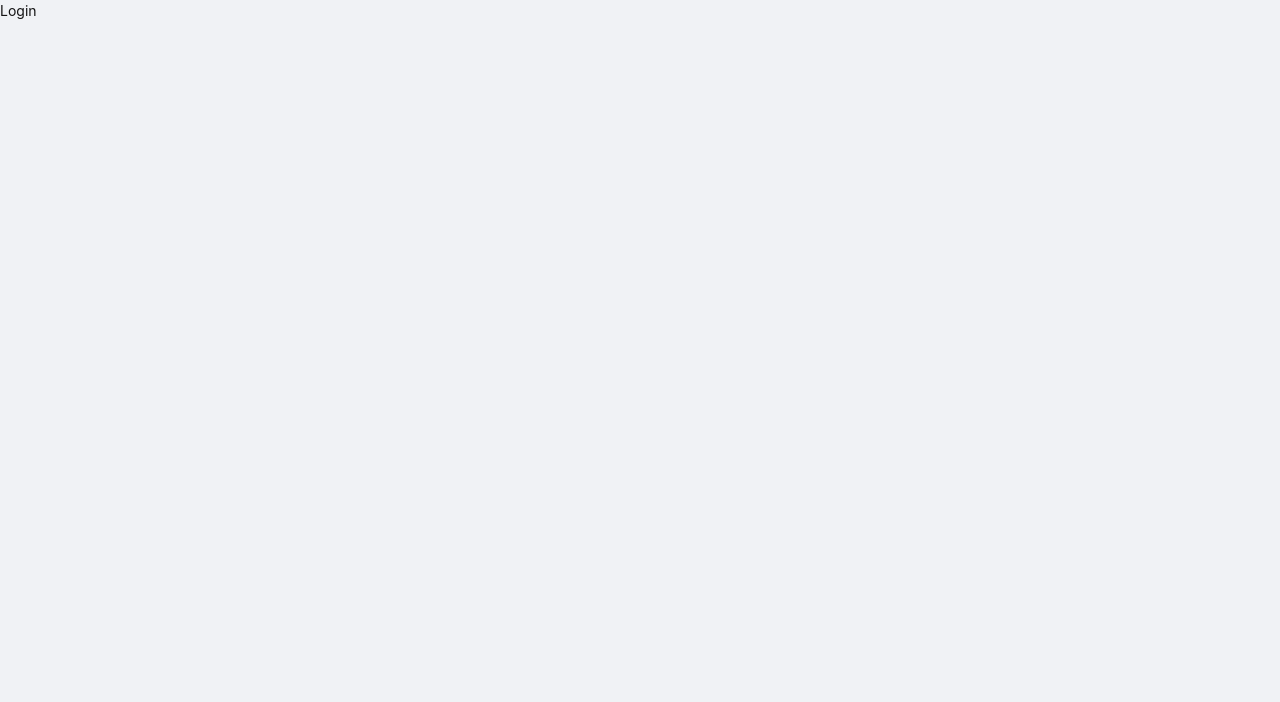
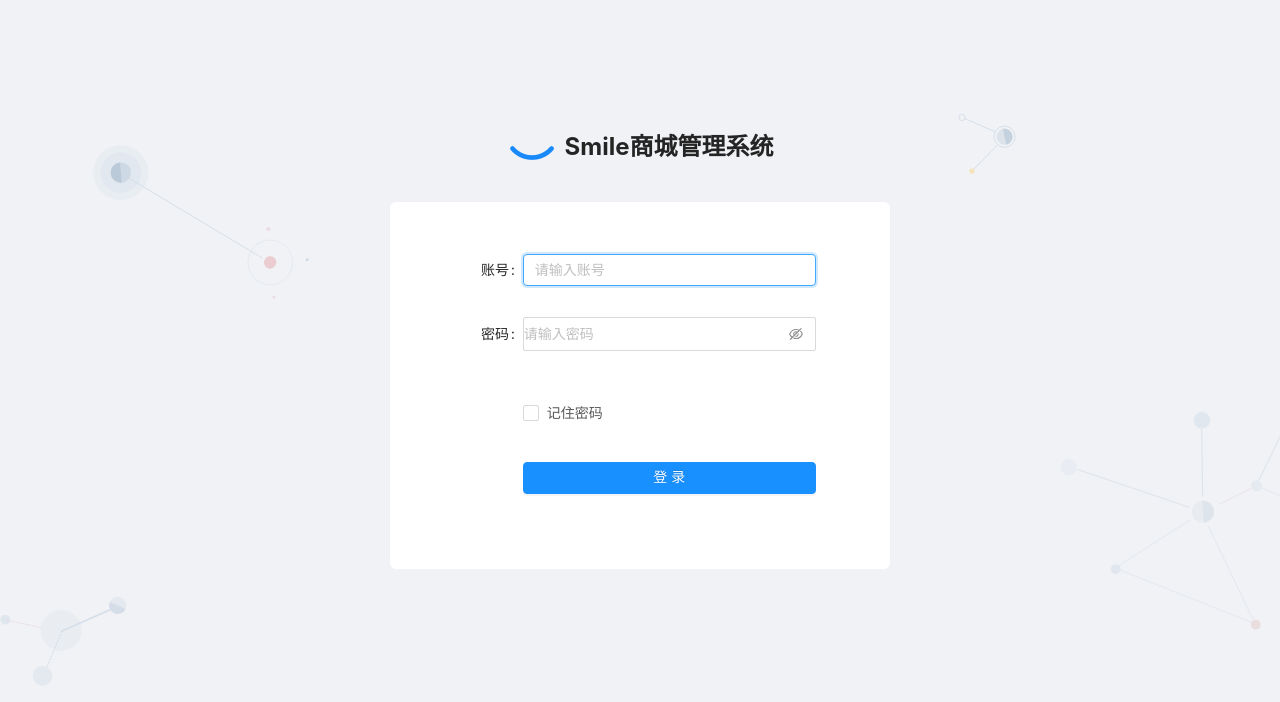
Before and after one commit to PingTouG/Smile, a React (Create React App) app in the folder dashboard-react/: page /admin/login in a window 1280 px wide. Shown: the top 702 px of the page. Built offline with nearby package versions, Linux system fonts and the light colour scheme.

Commit message:
feat(dashboard-react): 添加登录页面

```diff
--- a/dashboard-react/src/index.tsx
+++ b/dashboard-react/src/index.tsx
@@ -6,9 +6,7 @@ import zhCN from 'antd/es/locale/zh_CN'
 
 ReactDOM.render(
   <ConfigProvider locale={zhCN}>
-    <React.StrictMode>
-      <App />
-    </React.StrictMode>
+    <App />
   </ConfigProvider>,
   document.getElementById('root')
 )
--- /dev/null
+++ b/dashboard-react/src/types/index.ts
@@ -0,0 +1,4 @@
+export interface LoginParams {
+  username: string
+  password: string
+}
--- /dev/null
+++ b/dashboard-react/src/utils/rules.ts
@@ -0,0 +1,61 @@
+import { Rule } from 'antd/lib/form'
+
+const validateTrigger = 'onSubmit'
+
+/**
+ * @method isRequired
+ * @description 必填项
+ * @param message 提示信息
+ * @returns 校验规则
+ */
+export const isRequired = (message = '必填项'): Rule => ({
+  required: true,
+  validateTrigger,
+  message,
+})
+
+/**
+ * @method min
+ * @description 最小长度
+ * @param min 最小长度
+ * @returns 校验规则
+ */
+export const min = (min = 6): Rule => ({
+  min,
+  validateTrigger,
+  message: `至少${min}位`,
+})
+
+/**
+ * @method isNumber
+ * @description 是否为数字
+ * @returns 校验规则
+ */
+export const isNumber = (): Rule => ({
+  pattern: /\d/,
+  message: '只能为数字',
+  validateTrigger,
+})
+
+/**
+ * @method isNumber
+ * @description 是否为邮箱
+ * @returns 校验规则
+ */
+export const isEmail = (): Rule => ({
+  pattern: /^[a-z0-9!#$%&'*+/=?^_`{|}~-]+(?:\.[a-z0-9!#$%&'*+/=?^_`{|}~-]+)*@(?:[a-z0-9](?:[a-z0-9-]*[a-z0-9])?\.)+[a-z0-9](?:[a-z0-9-]*[a-z0-9])?$/i,
+  message: '请输入正确的邮箱格式',
+  validateTrigger,
+})
+
+/**
+ * @method isURL
+ * @description 是否为url
+ * @param message 错误信息
+ * @returns 校验规则
+ */
+export const isURL = (message = '请输入正确的地址'): Rule => ({
+  type: 'url',
+  message,
+  validateTrigger,
+})
--- /dev/null
+++ b/dashboard-react/src/views/Login/index.scss
@@ -0,0 +1,39 @@
+.page {
+  height: 100vh;
+  box-sizing: border-box;
+  padding-top: 10%;
+  background-image: url('../../assets/images/bg.svg');
+  background-size: 100% 100%;
+
+  &__header {
+    display: flex;
+    align-items: center;
+    justify-content: center;
+    margin-bottom: 24px;
+  }
+
+  &__logo {
+    width: 50px;
+    margin-right: 8px;
+  }
+
+  &__container {
+    padding: 24px;
+    width: 500px;
+    margin: 0 auto;
+    background-color: #fff;
+    border-radius: 6px;
+  }
+
+  &__form {
+    width: 400px;
+    margin: 0 auto;
+    padding: 24px;
+  }
+
+  &__title {
+    font-size: 24px;
+    font-weight: 700;
+    text-align: center;
+  }
+}
--- a/dashboard-react/src/views/Login/index.tsx
+++ b/dashboard-react/src/views/Login/index.tsx
@@ -1,7 +1,65 @@
-import React from 'react'
+import React, { ReactElement, useState } from 'react'
+import './index.scss'
+import { Form, Input, Checkbox, Button, Image } from 'antd'
+import logo from '../../assets/images/logo.png'
+import { isRequired, min } from '../../utils/rules'
+import { LoginParams } from '../../types'
 
-function Login(){
-    return <div className="login">Login</div>
+function Login(): ReactElement {
+  const layout = {
+    labelCol: { span: 4 },
+    wrapperCol: { span: 20 },
+  }
+  const tailLayout = {
+    wrapperCol: { offset: 4, span: 20 },
+  }
+
+  const [loading, setLoading] = useState(false)
+  const onSubmit = async (values: LoginParams) => {
+    try {
+      console.log(values)
+      setLoading(true)
+    } finally {
+      setLoading(false)
+    }
+  }
+
+  return (
+    <div className="page">
+      <div className="page__header">
+        <Image className="page__logo" src={logo} />
+        <h3 className="page__title">Smile商城管理系统</h3>
+      </div>
+      <div className="page__container">
+        <div className="page__form">
+          <Form {...layout} requiredMark={false} onFinish={onSubmit}>
+            <Form.Item
+              label="账号"
+              name="username"
+              rules={[isRequired('请输入账号')]}
+            >
+              <Input placeholder="请输入账号" autoFocus />
+            </Form.Item>
+            <Form.Item
+              label="密码"
+              name="password"
+              rules={[isRequired('请输入密码'), min()]}
+            >
+              <Input.Password placeholder="请输入密码" />
+            </Form.Item>
+            <Form.Item {...tailLayout}>
+              <Checkbox>记住密码</Checkbox>
+            </Form.Item>
+            <Form.Item {...tailLayout}>
+              <Button type="primary" htmlType="submit" loading={loading} block>
+                登录
+              </Button>
+            </Form.Item>
+          </Form>
+        </div>
+      </div>
+    </div>
+  )
 }
 
 export default Login
```
Also changed, not shown: dashboard-react/src/assets/images/bg.svg (added), dashboard-react/src/assets/images/logo.png (added).
